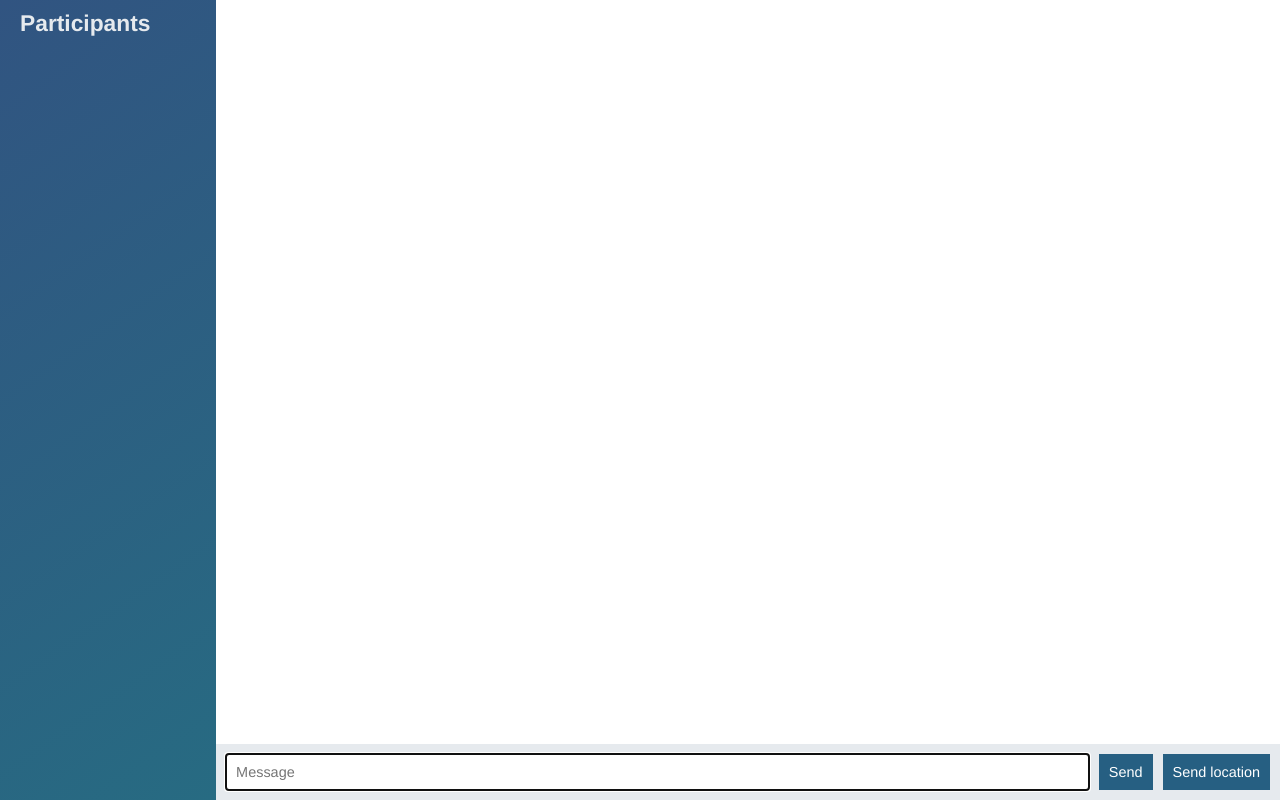
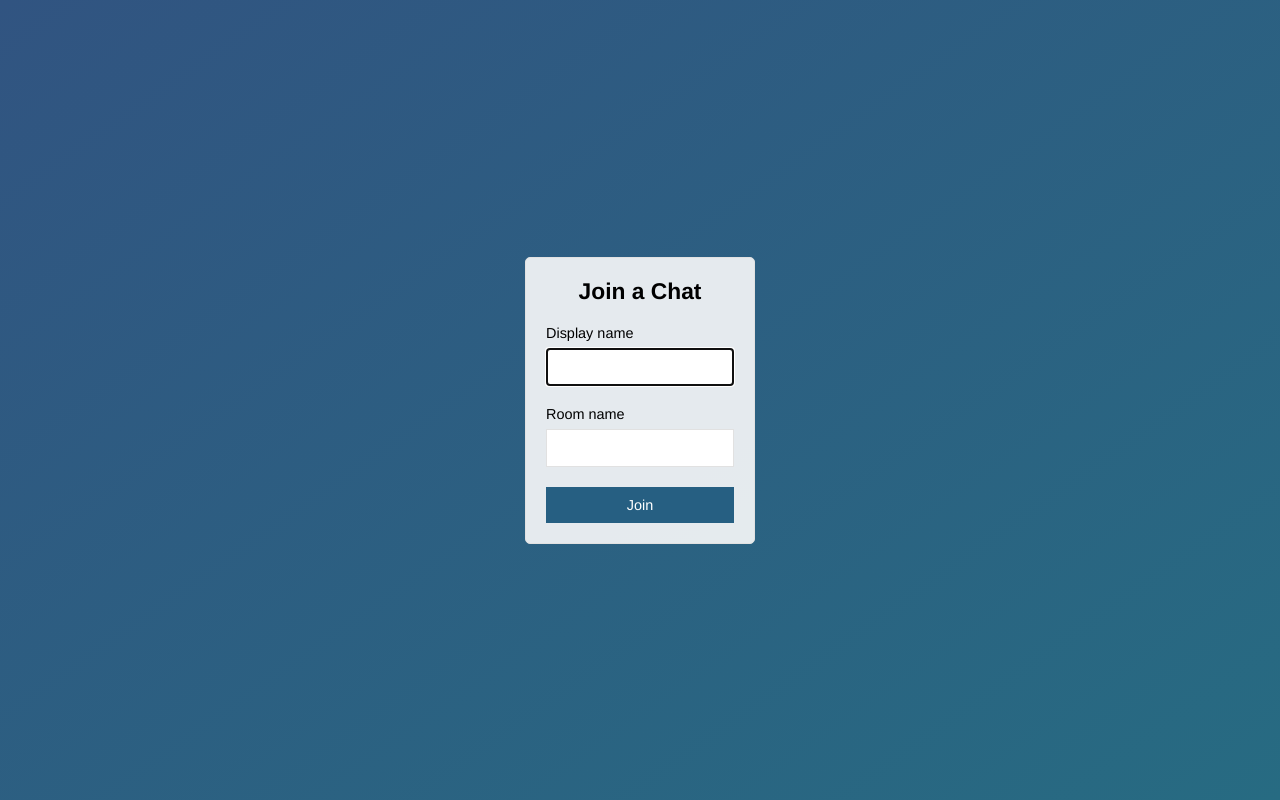
Before and after one commit to YanbinD/ChatBox, a website: page public/index.html in a window 1280 px wide. Drawn offline with nearby package versions, Linux system fonts and the light colour scheme; no server answers.

Commit message:
added landing page for user name and room no.

```diff
--- a/public/css/styles.css
+++ b/public/css/styles.css
@@ -197,6 +197,8 @@ button:disabled {
 .message__title span {
   color: #999;
 }
+
+/* Used in media queries for different media type/ devices  */
 @media (max-width: 600px) {
   * {
     font-size: 1rem;
--- a/public/index.html
+++ b/public/index.html
@@ -1,90 +1,33 @@
 <!DOCTYPE html>
+<html>
 
-<html>
-  <head>
-    <meta charset="utf-8" />
-    <link rel="stylesheet" href="/css/styles.css" />
-  </head>
+<head>
+  <meta charset="utf-8">
+  <title>Join | ChatApp</title>
+  <!-- use the device width as view, scale the webside-->
+  <meta name="viewport" content="width=device-width, initial-scale=1, user-scalable=no">
+  <link rel="stylesheet" href="/css/styles.css">
+</head>
 
-  <body class="chat">
-    <!-- == Side bar == -->
-    <div class="chat__sidebar">
-      <h3>Participants</h3>
-      <div id="users"></div>
-    </div>
+<body class="centered-form">
+  <div class="centered-form__form">
+    <form action="/chat.html">
+      <div class="form-field">
+        <h3>Join a Chat<h3>
+      </div>
+      <div class="form-field">
+        <label>Display name</label>
+        <input type="text" name="name" autofocus/>
+      </div>
+      <div class="form-field">
+        <label>Room name</label>
+        <input type="text" name="room"/>
+      </div>
+      <div class="form-field">
+        <button>Join</button>
+      </div>
+    </form>
+  </div>
+</body>
 
-    <!-- == Main Chat Page == -->
-    <div class="chat__main">
-      <!-- used for rendering individual message  -->
-      <ol id="messages" class="chat__messages"></ol>
-
-      <!--== use to render the form field to enter message ==-->
-      <div class="chat__footer">
-        <!-- id will be use for js to retreat the data and css for styling -->
-        <form id="message-form">
-          <input
-            name="message"
-            type="text"
-            placeholder="Message"
-            autofocus
-            autocomplete="off"
-          />
-          <button>Send</button>
-        </form>
-        <!--== Send Location button ==-->
-        <button id="send-location">Send location</button>
-      </div>
-    </div>
-
-    <!-- == Template for text message  ==-->
-    <script id="message-template" type="text/template">
-      <li class="message">
-        <div class="message__title">
-          <h4>{{from}}</h4>
-          <span>{{createdAt}}</span>
-        </div>
-        <div class="message__body">
-          <!-- text message -->
-          <p>{{text}}</p>
-        </div>
-      </li>
-    </script>
-
-    <!--== Template for location message  ==-->
-    <script id="location-message-template" type="text/template">
-      <li class="message">
-        <div class="message__title">
-          <h4>{{from}}</h4>
-          <span>{{createdAt}}</span>
-        </div>
-        <div class="message__body">
-          <!-- Location message -->
-          <p>
-            <!-- target attr : _blank = open up the link in new tab -->
-            <a href="{{url}}" target="_blank">My current location</a>
-          </p>
-        </div>
-      </li>
-    </script>
-
-    <!-- making the method for socket.io available  -->
-    <script src="/socket.io/socket.io.js"></script>
-    <script src="/js/libs/moment.js"></script>
-    <script src="/js/libs/mustache.js"></script>
-    <script src="/js/libs/jquery-3.1.0.min.js"></script>
-    <script src="/js/client.js"></script>
-  </body>
 </html>
-
-<!-- create a connection
-<script>
-var socket = io();
-
-socket.on('connect', ()=> {
-  console.log('connect to server');
-});
-
-socket.on('disconnect', () => {
-  console.log('disconnect to server');
-});
-</script>  -->
```
Also changed, not shown: public/chat.html (added, +92 -0 lines).
